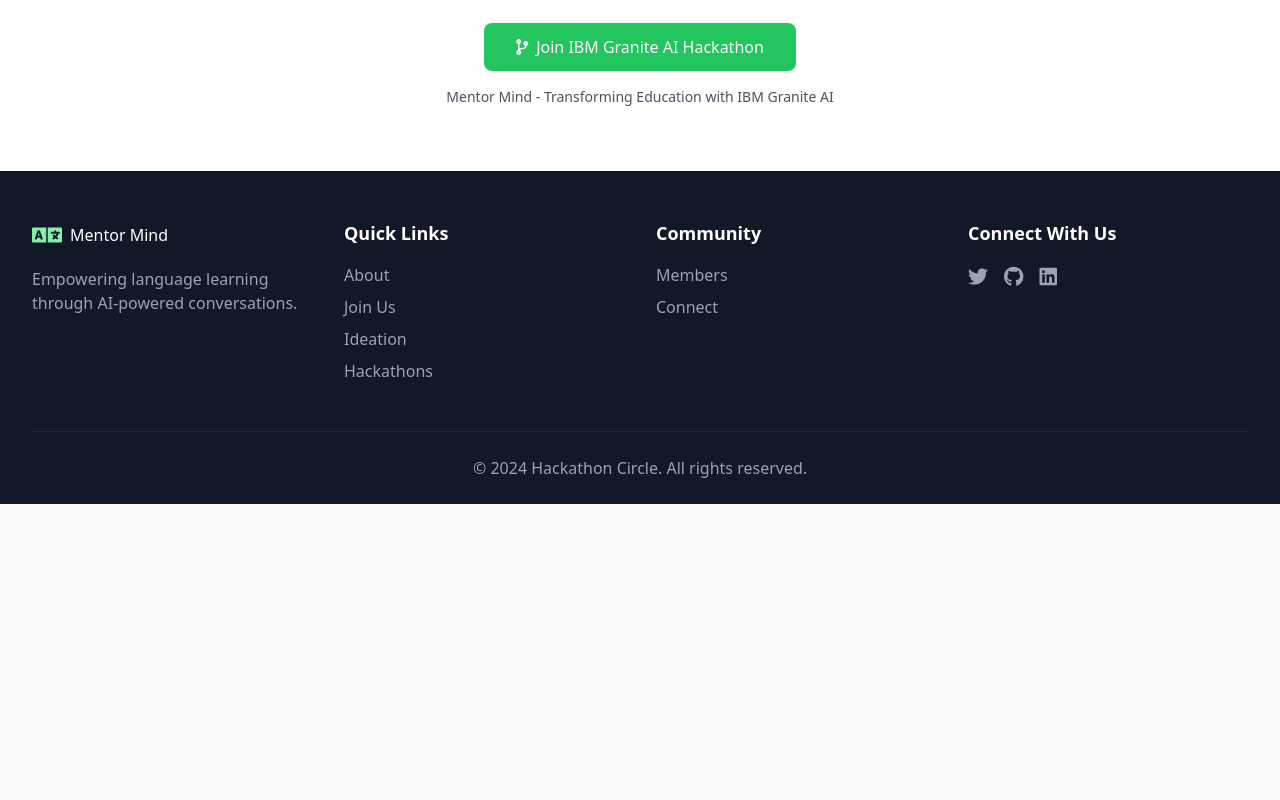
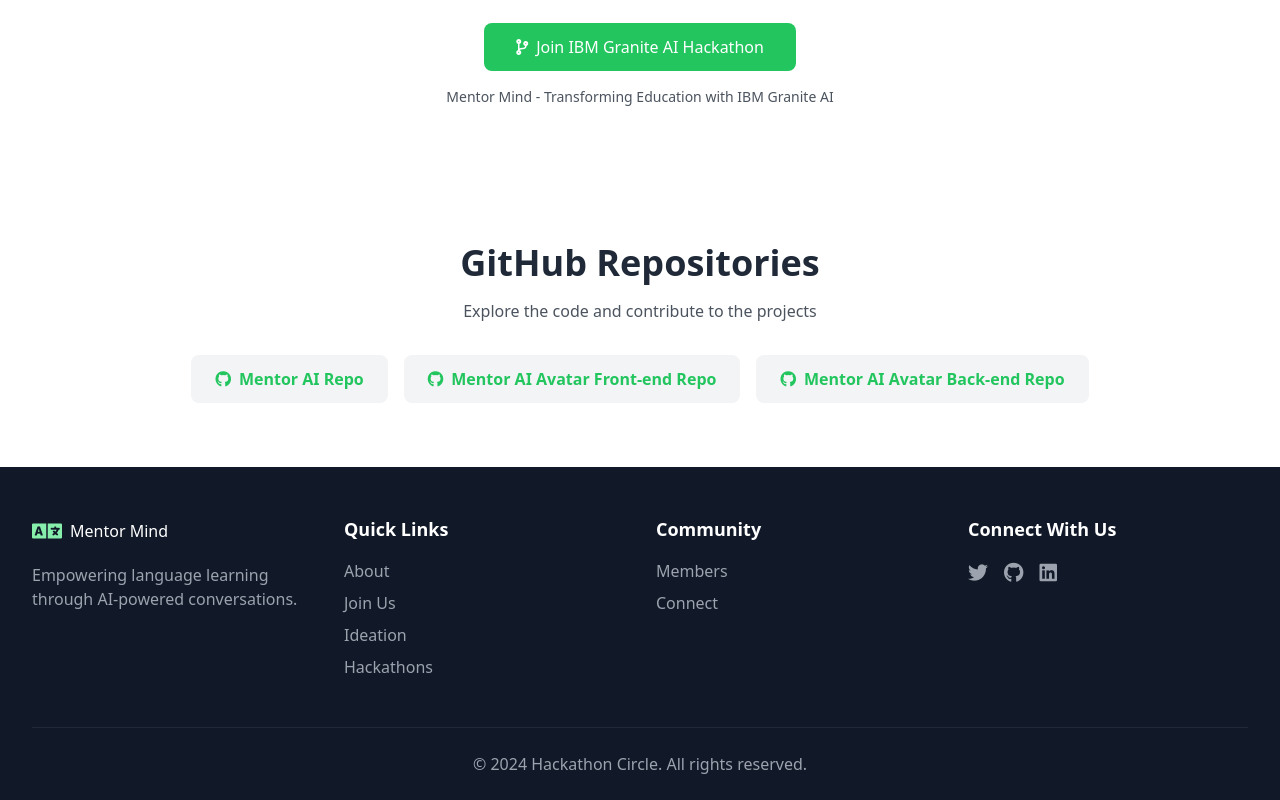
Before and after one commit to prashantsingh2408/mentor-ai, a website: page index.html in a window 1280 px wide. Shown: the part 4602-5402 px from the top of the page. Before the commit the page ends 5106 px from the top, so only its background shows below. Drawn offline with nearby package versions, Linux system fonts and the light colour scheme.

Commit message:
Update index.html

```diff
--- a/index.html
+++ b/index.html
@@ -1037,6 +1037,31 @@
         </div>
     </section>
 
+    <!-- GitHub Repositories Section -->
+<section id="github-repositories" class="py-12 sm:py-16 bg-[var(--bg-color)] px-4 sm:px-6 lg:px-8">
+    <div class="max-w-7xl mx-auto text-center">
+        <h2 class="text-3xl sm:text-4xl font-bold text-[var(--text-color)] mt-2">GitHub Repositories</h2>
+        <p class="mt-4 text-[var(--text-color)] opacity-80">Explore the code and contribute to the projects</p>
+        <div class="flex flex-col sm:flex-row justify-center gap-4 mt-8">
+            <a href="https://github.com/prashantsingh2408/mentor-ai"
+               class="w-full sm:w-auto inline-flex items-center justify-center px-6 py-3 bg-gray-100 hover:bg-gray-200 text-[var(--accent-color)] font-semibold rounded-lg transition duration-300">
+                <i class="fab fa-github mr-2"></i>
+                Mentor AI Repo
+            </a>
+            <a href="https://github.com/prashantsingh2408/mentor-ai-avatar-front-end"
+               class="w-full sm:w-auto inline-flex items-center justify-center px-6 py-3 bg-gray-100 hover:bg-gray-200 text-[var(--accent-color)] font-semibold rounded-lg transition duration-300">
+                <i class="fab fa-github mr-2"></i>
+                Mentor AI Avatar Front-end Repo
+            </a>
+            <a href="https://github.com/prashantsingh2408/mentor-ai-avatar-back-end"
+               class="w-full sm:w-auto inline-flex items-center justify-center px-6 py-3 bg-gray-100 hover:bg-gray-200 text-[var(--accent-color)] font-semibold rounded-lg transition duration-300">
+                <i class="fab fa-github mr-2"></i>
+                Mentor AI Avatar Back-end Repo
+            </a>
+        </div>
+    </div>
+</section>
+
     <!-- Additional sections for Pricing, Installation, etc. can be added following the same pattern -->
 
     <!-- Add mobile menu script -->
```
